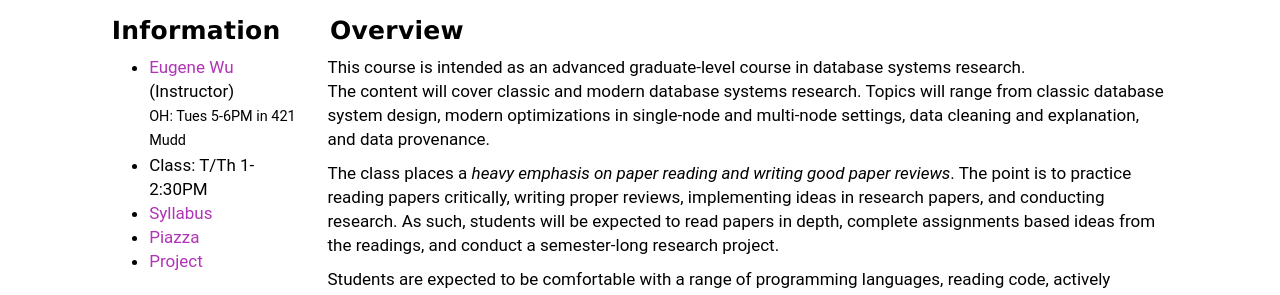
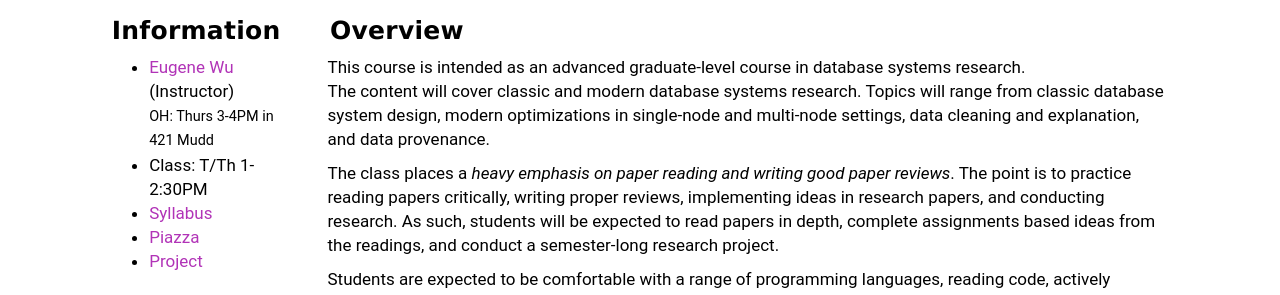
Before and after one commit to wzao1515/w6113.github.io, a Jekyll site: the page built from index.md, in a window 1280 px wide and 900 px high. Shown: the part 172-467 px from the top of the window. Built offline with Jekyll 4.4.1, drawn with Linux system fonts in a browser that asks for light colours.

Commit message:
lazy commit msg

```diff
--- a/_includes/index_left.md
+++ b/_includes/index_left.md
@@ -1,10 +1,10 @@
 #### Information
 
 * [Eugene Wu](http://www.eugenewu.net) (Instructor)
-  <small>OH: Tues 5-6PM in 421 Mudd</small>
+  <small>OH: Thurs 3-4PM in 421 Mudd</small>
 * Class: T/Th 1-2:30PM
 * [Syllabus](./syllabus)
-* [Piazza](./)
+* [Piazza](https://piazza.com/class/jpqearvq2qq201)
 * [Project](./projects)
 
 
```
